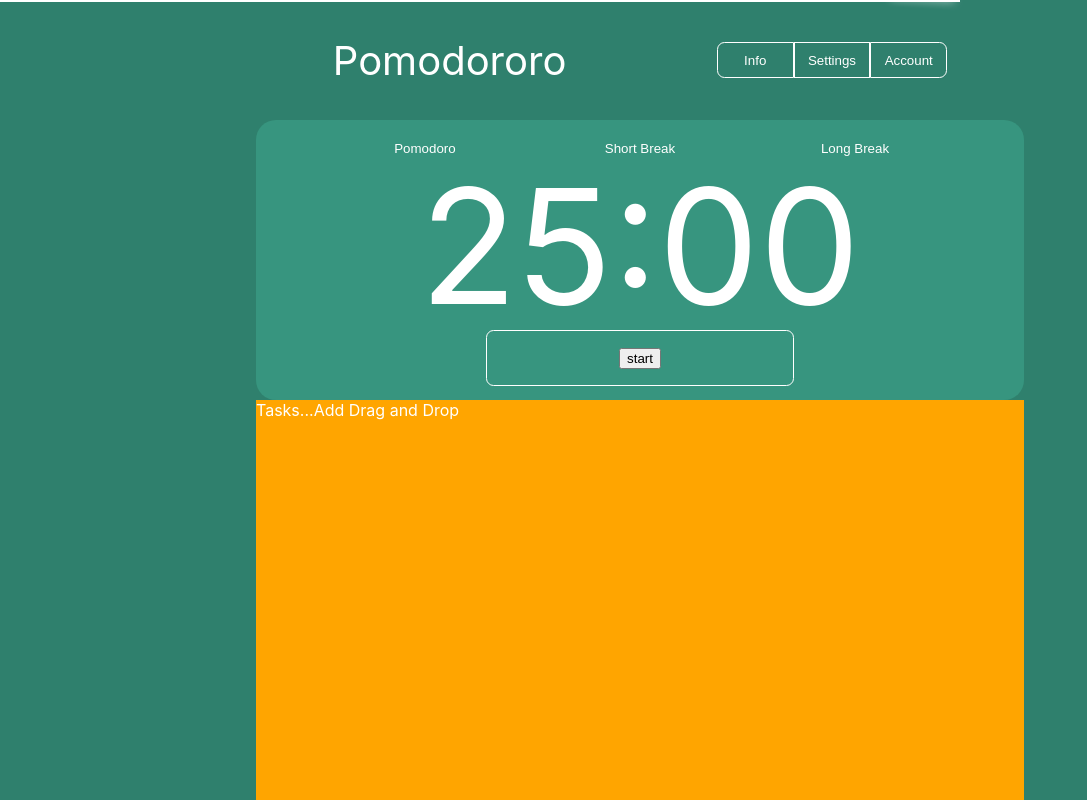
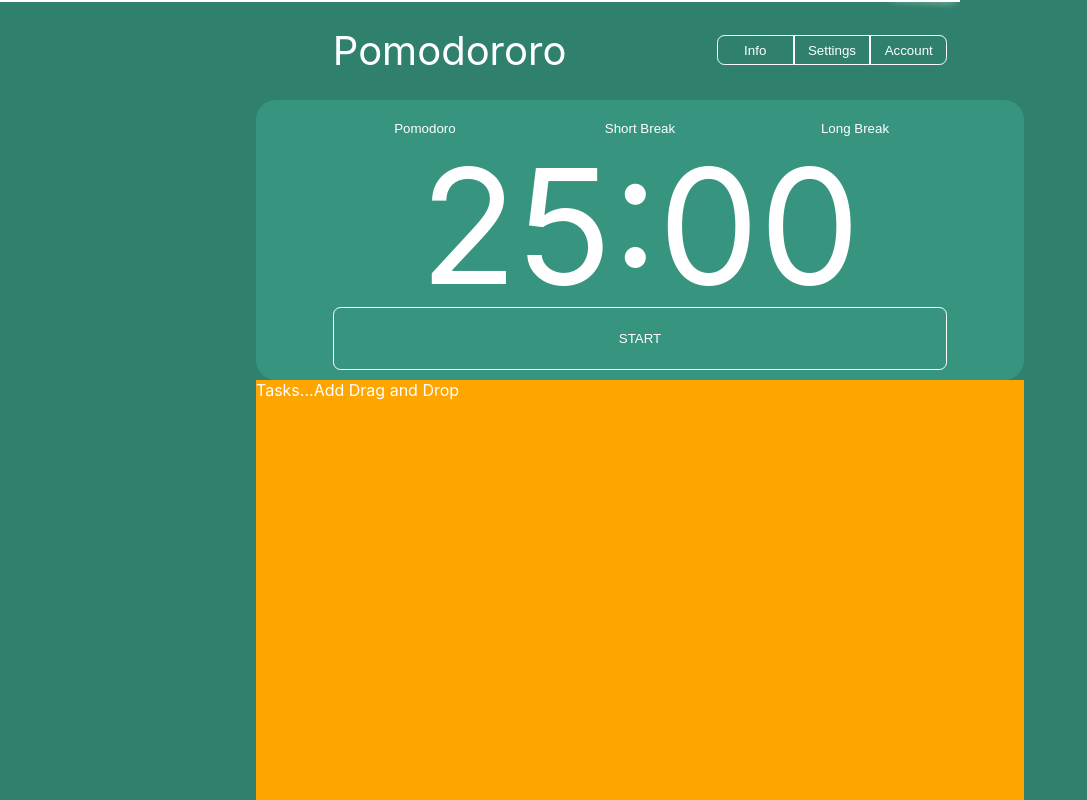
Before and after one commit to nameistao/Pomokanban, a Next.js app: page / in a window 1280 px wide. Shown: the whole page, without its empty margins (0-1087 px from the left). Built offline with nearby package versions, Linux system fonts and the light colour scheme.

Commit message:
initial logic for start stop

```diff
--- a/components/Header.tsx
+++ b/components/Header.tsx
@@ -5,7 +5,7 @@ import ButtonGroup from "components/headerComponents/ButtonGroup";
 
 const StyledSection = styled.section`
   width: 60vw;
-  height: 15vh;
+  height: 12.5vh;
   margin: 0 auto 0 auto;
   color: #fff;
   display: flex;
--- a/components/Tasks.tsx
+++ b/components/Tasks.tsx
@@ -2,7 +2,7 @@ import styled from "styled-components";
 
 const StyledSection = styled.section`
   width: 60vw;
-  height: 50vh;
+  height: 52.5vh;
   background: orange;
   color: #fff;
   margin: auto;
--- a/components/TimerBox.tsx
+++ b/components/TimerBox.tsx
@@ -3,6 +3,7 @@ import styled from "styled-components";
 import TimerOptions from "components/timerBoxComponents/TimerOptions";
 import Timer from "components/timerBoxComponents/Timer";
 import StartStopButton from "./timerBoxComponents/StartStopButton";
+import { start } from "repl";
 
 const StyledSection = styled.section`
   height: 35vh;
@@ -16,15 +17,19 @@ const StyledSection = styled.section`
 `;
 
 interface IProps {
+  startStop: string;
   startStopHandler: MouseEventHandler;
 }
 
-const TimerBox = ({ startStopHandler }: IProps) => {
+const TimerBox = ({ startStop, startStopHandler }: IProps) => {
   return (
     <StyledSection>
       <TimerOptions />
       <Timer />
-      <StartStopButton />
+      <StartStopButton
+        startStop={startStop}
+        startStopHandler={startStopHandler}
+      />
     </StyledSection>
   );
 };
--- a/components/timerBoxComponents/StartStopButton.tsx
+++ b/components/timerBoxComponents/StartStopButton.tsx
@@ -1,28 +1,41 @@
+import { MouseEventHandler } from "react";
 import styled from "styled-components";
 
 const StyledStartStopButtonWrapper = styled.section`
   width: 100%;
   height: 30%;
-  background: purple;
   text-align: center;
   display: flex;
   align-items: center;
 `;
 
 const StyledStartStopButton = styled.button`
-  width: 40%;
-  height: 20%;
+  width: 80%;
+  height: 75%;
   margin: auto;
   border-radius: 7.5px;
   background-color: inherit;
   border: 1px #fff solid;
+  color: #fff;
+  :hover {
+    background-color: #fff;
+    cursor: pointer;
+    color: black;
+  }
 `;
 
-const StartStopButton = () => {
+interface IProps {
+  startStop: string;
+  startStopHandler: MouseEventHandler;
+}
+
+const StartStopButton = ({ startStop, startStopHandler }: IProps) => {
   return (
-    <StyledStartStopButton>
-      <button>start</button>
-    </StyledStartStopButton>
+    <StyledStartStopButtonWrapper>
+      <StyledStartStopButton onClick={startStopHandler}>
+        {startStop}
+      </StyledStartStopButton>
+    </StyledStartStopButtonWrapper>
   );
 };
 
--- a/pages/index.tsx
+++ b/pages/index.tsx
@@ -16,29 +16,50 @@ const StyledMain = styled.main`
 `;
 
 const Home: NextPage = () => {
+  //hooks
   const [progress, setProgress] = useState(75);
-  const [startStop, setStartStop] = useState("stop");
-  const [remainder, setRemainder] = useState(25 * 60);
+  const [startStop, setStartStop] = useState("START");
+  //remaining time in minutes
+  const [remainder, setRemainder] = useState(25);
+  //total time in minutes
+  const [total, setTotal] = useState(25);
+  //updated only when the start button is used
   const [endTime, setEndTime] = useState(0);
+  //for tracking intervalId
+  const [intervalId, setIntervalId] = useState(0);
 
   const startStopHandler = () => {
-    const end = new Date(new Date().getTime() + 1 * 60000);
-    console.log(end.getTime());
-    const interval = setInterval(() => {
-      let diff = end.getTime() - new Date().getTime();
-      console.log(diff);
+    if (startStop === "START") {
+      //change button text to STOP
+      setStartStop("STOP");
 
-      if (diff < 0) {
-        clearInterval(interval);
-      }
-    }, 1000);
-    // if (startStop === "stop") {
-    //   setEndTime(new Date().getTime());
+      //get end time given remaining time and now time
+      const end = new Date(new Date().getTime() + remainder * 60000);
 
-    //   setStartStop("start");
-    // } else {
-    //   setStartStop("stop");
-    // }
+      const interval = window.setInterval(() => {
+        //get and update remaining time
+        let diff = end.getTime() - new Date().getTime();
+        console.log(diff / 1000);
+        console.log("seconds", Math.floor(diff / 1000));
+        console.log("minutes", Math.floor(diff / 1000 / 60));
+
+        //update timer
+
+        //move progress bar
+
+        //if timer is up, end interval
+        if (diff < 0) {
+          clearInterval(interval);
+        }
+      }, 1000);
+
+      setIntervalId(interval);
+    } else {
+      //change button text to START
+      setStartStop("START");
+      //stop progress bar & timer
+      clearInterval(intervalId);
+    }
   };
 
   return (
@@ -49,7 +70,7 @@ const Home: NextPage = () => {
         onLoaderFinished={() => setProgress(0)}
       />
       <Header />
-      <TimerBox startStopHandler={startStopHandler} />
+      <TimerBox startStop={startStop} startStopHandler={startStopHandler} />
       <Tasks />
     </StyledMain>
   );
```
